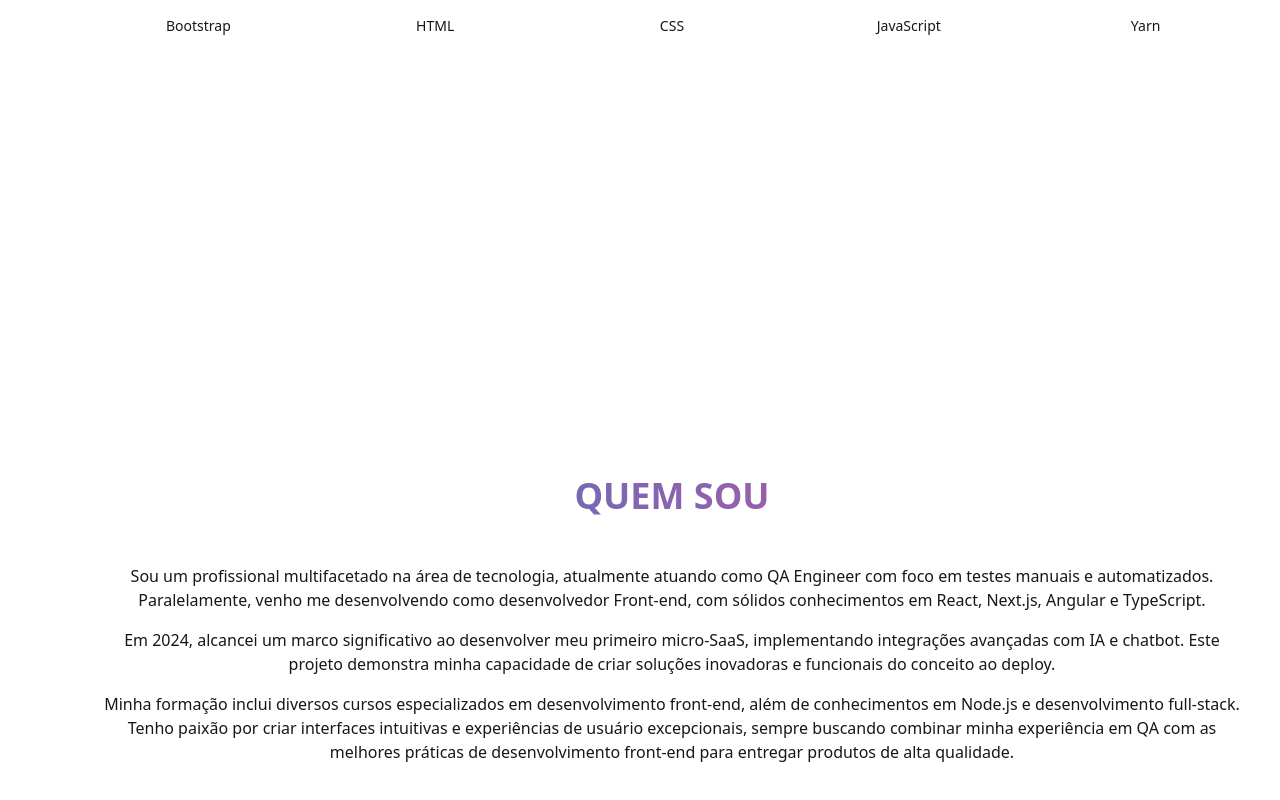
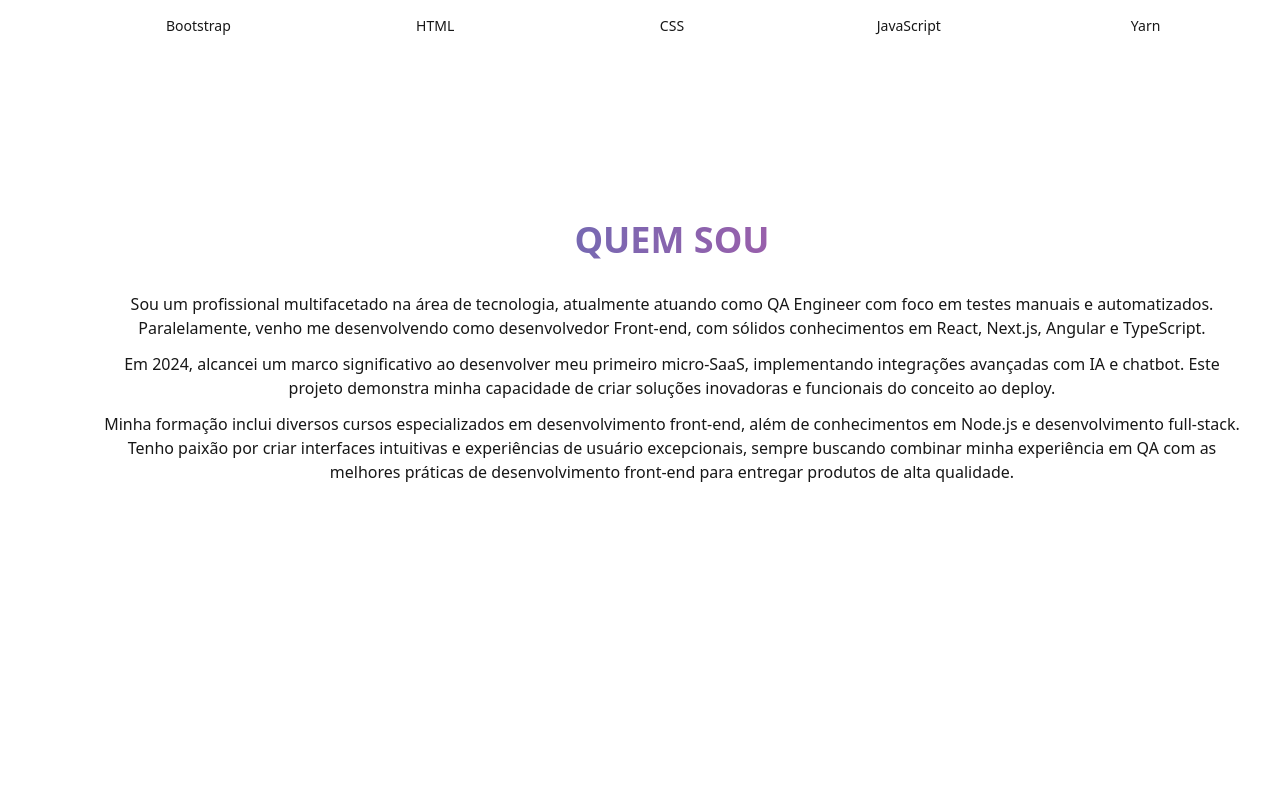
Before and after one commit to guilhermebarbosac-dev/portfolio-guidev, a Next.js app: page / in a window 1280 px wide. Shown: the part 2484-3284 px from the top of the page. Built offline with nearby package versions, Linux system fonts and the light colour scheme.

Commit message:
fix height div

```diff
--- a/app/_components/About.tsx
+++ b/app/_components/About.tsx
@@ -5,21 +5,21 @@ import { siteConfig } from '@/configs'
 
 export default function About() {
   return (
-    <div className="flex flex-col items-center justify-center min-h-screen max-w-6xl mx-auto">
+    <div className="max-w-6xl mx-auto">
       <motion.div
         initial={{ opacity: 0, y: 20 }}
         animate={{ opacity: 1, y: 0 }}
         transition={{ duration: 0.5 }}
         className="bg-background/50 text-center"
       >
-        <h1 className="text-4xl font-bold text-center mb-12 bg-clip-text text-transparent bg-gradient-to-r from-[#2380c4] to-pink-500">
+        <h1 className="text-4xl font-bold text-center mb-8 bg-clip-text text-transparent bg-gradient-to-r from-[#2380c4] to-pink-500">
           {siteConfig.about.sectionTitle}
         </h1>
         {siteConfig.about.paragraphs.map((paragraph, index) => (
           <p
             key={index}
             className={`${siteConfig.colors.text.primary} ${
-              index !== siteConfig.about.paragraphs.length - 1 ? 'mb-4' : ''
+              index !== siteConfig.about.paragraphs.length - 1 ? 'mb-3' : ''
             }`}
           >
             {paragraph}
```
